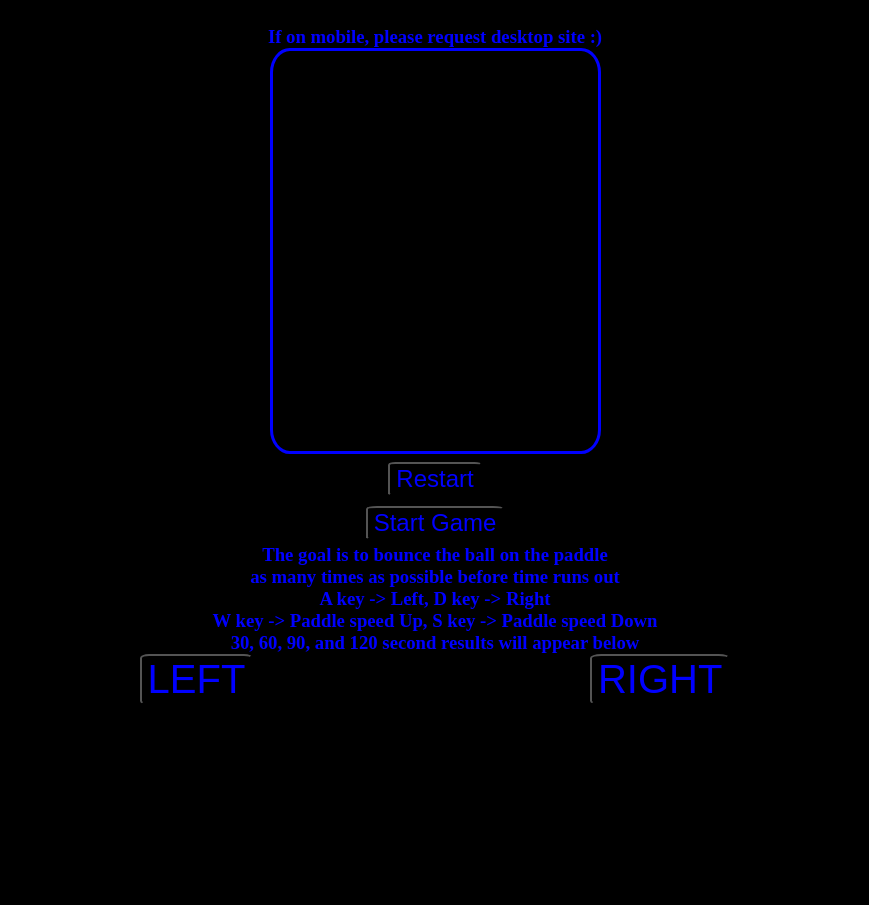
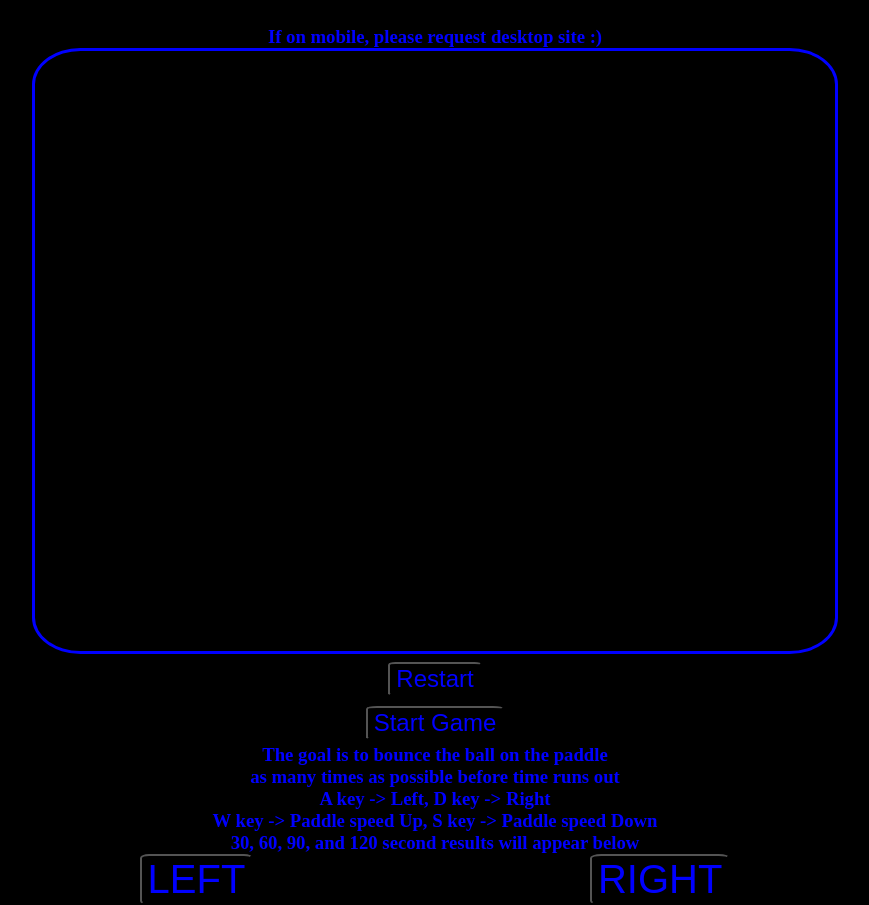
Before and after one commit to Traceton/speedBall, a plain HTML site: page index.html in a window 1280 px wide. Shown: the whole page, without its empty margins (205-1074 px from the left). Before the commit the page ends 826 px from the top, so only its background shows below. Drawn offline with Linux system fonts and the light colour scheme.

Commit message:
reset to original specs

```diff
--- a/index.html
+++ b/index.html
@@ -10,7 +10,7 @@
     <div class="main">
       <h3>If on mobile, please request desktop site :)</h3>
       <img src="./assets/spaceBall.png" alt="" />
-      <canvas id="canvas" width="325px" height="400px"> </canvas>
+      <canvas id="canvas" width="800px" height="600px"> </canvas>
     </div>
     <div class="controls">
       <div>
--- a/main.js
+++ b/main.js
@@ -9,8 +9,8 @@ export let goRight = document.getElementById("goRight");
 
 let canvas = document.getElementById("canvas");
 let context = canvas.getContext("2d");
-const GAME_WIDTH = 325;
-const GAME_HEIGHT = 400;
+const GAME_WIDTH = 800;
+const GAME_HEIGHT = 600;
 
 let game = new Game(GAME_WIDTH, GAME_HEIGHT);
 
--- a/paddle.js
+++ b/paddle.js
@@ -3,7 +3,7 @@ export class Paddle {
   constructor(game) {
     this.gameWidth = game.gameWidth;
     this.gameHeight = game.gameHeight;
-    this.width = 50;
+    this.width = 150;
     this.height = 20;
 
     this.position = {
```
